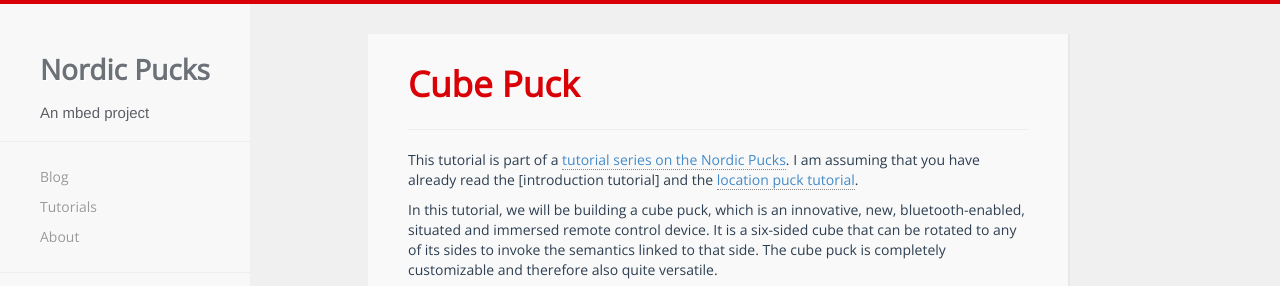
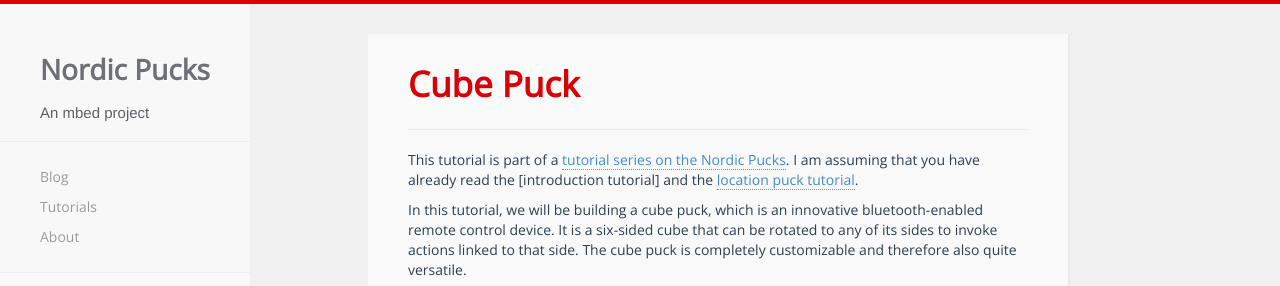
Before and after one commit to NordicPlayground/puck, a Jekyll site: the page built from _tutorials/cube.md, in a window 1280 px wide and 900 px high, cut to the strip 0-286 px from the top of the window. Built offline with Jekyll 4.4.1, drawn with Linux system fonts in a browser that asks for light colours; nearby versions of some CDN libraries; comment, search, counter and statistics services are not loaded.

Commit message:
de-buzzwordify cube

```diff
--- a/_tutorials/cube.md
+++ b/_tutorials/cube.md
@@ -9,8 +9,8 @@
 This tutorial is part of a [tutorial series on the Nordic Pucks](../tutorials.html).
 I am assuming that you have already read the [introduction tutorial] and the [location puck tutorial](location.html).
 
-In this tutorial, we will be building a cube puck, which is an innovative, new, bluetooth-enabled, situated and immersed remote control device.
-It is a six-sided cube that can be rotated to any of its sides to invoke the semantics linked to that side.
+In this tutorial, we will be building a cube puck, which is an innovative bluetooth-enabled remote control device.
+It is a six-sided cube that can be rotated to any of its sides to invoke actions linked to that side.
 The cube puck is completely customizable and therefore also quite versatile.
 
 > ![](http://www.finefurniture.co/images/V184B.JPG)
```
